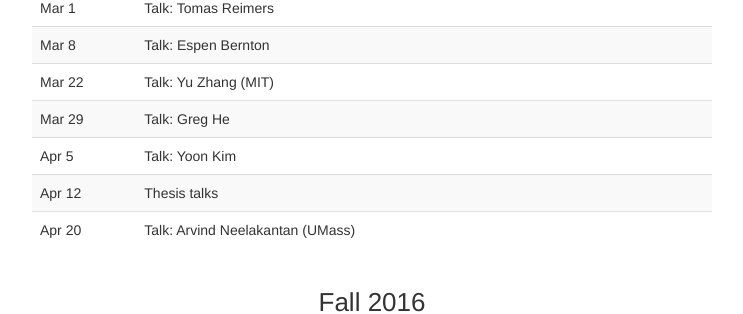
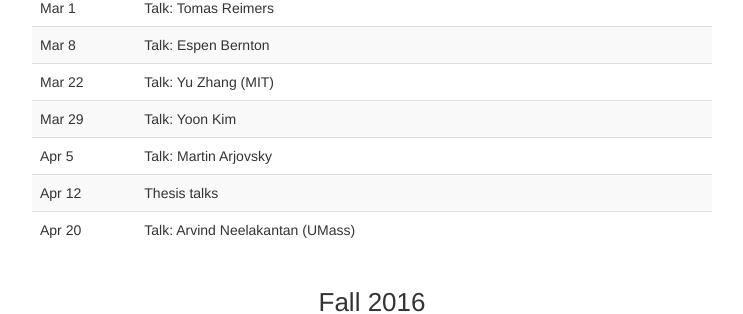
Before and after one commit to harvardnlp/harvardnlp.github.io, a Jekyll site: the page built from reading.md, in a window 1280 px wide and 900 px high, scrolled down 522 px. Shown: the part 149-463 px from the top of the window, without its empty margins (268-1011 px from the left). Built offline with Jekyll 4.4.1, drawn with Linux system fonts in a browser that asks for light colours.

Commit message:
Martin Arjovsky -> Yoon

```diff
--- a/_data/code.yaml
+++ b/_data/code.yaml
@@ -1,5 +1,5 @@
 code:
-    - link: https://opennmt.net
+    - link: http://opennmt.net
       title: OpenNMT
       abstract: Open-source neural machine translation system.
       image: /images/aesw2016.png
--- a/_data/meetings.yaml
+++ b/_data/meetings.yaml
@@ -17,9 +17,9 @@
     - date: Mar 22
       paper: "Talk: Yu Zhang (MIT)"
     - date: Mar 29
-      paper: "Talk: Greg He"
+      paper: "Talk: Yoon Kim"
     - date: Apr 5
-      paper: "Talk: Yoon Kim"
+      paper: "Talk: Martin Arjovsky"
     - date: Apr 12
       paper: "Thesis talks"
     - date: Apr 20
```
